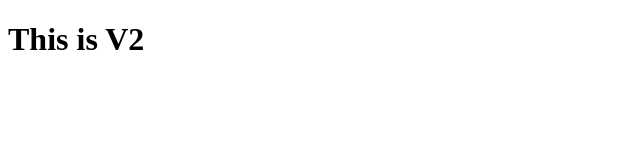
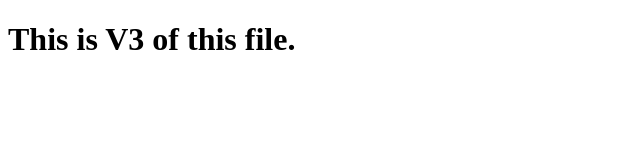
Before and after one commit to C0de-N1nja/first-repository, a plain HTML site: page index.html in a window 1280 px wide. Shown: the whole page, without its empty margins (0-640 px from the left). Drawn offline with Linux system fonts and the light colour scheme.

Commit message:
This is v3 of index.html file

```diff
--- a/index.html
+++ b/index.html
@@ -6,6 +6,6 @@
     <title>Document</title>
 </head>
 <body>
-    <h1>This is V2</h1>
+    <h1>This is V3 of this file.</h1>
 </body>
 </html>
```
